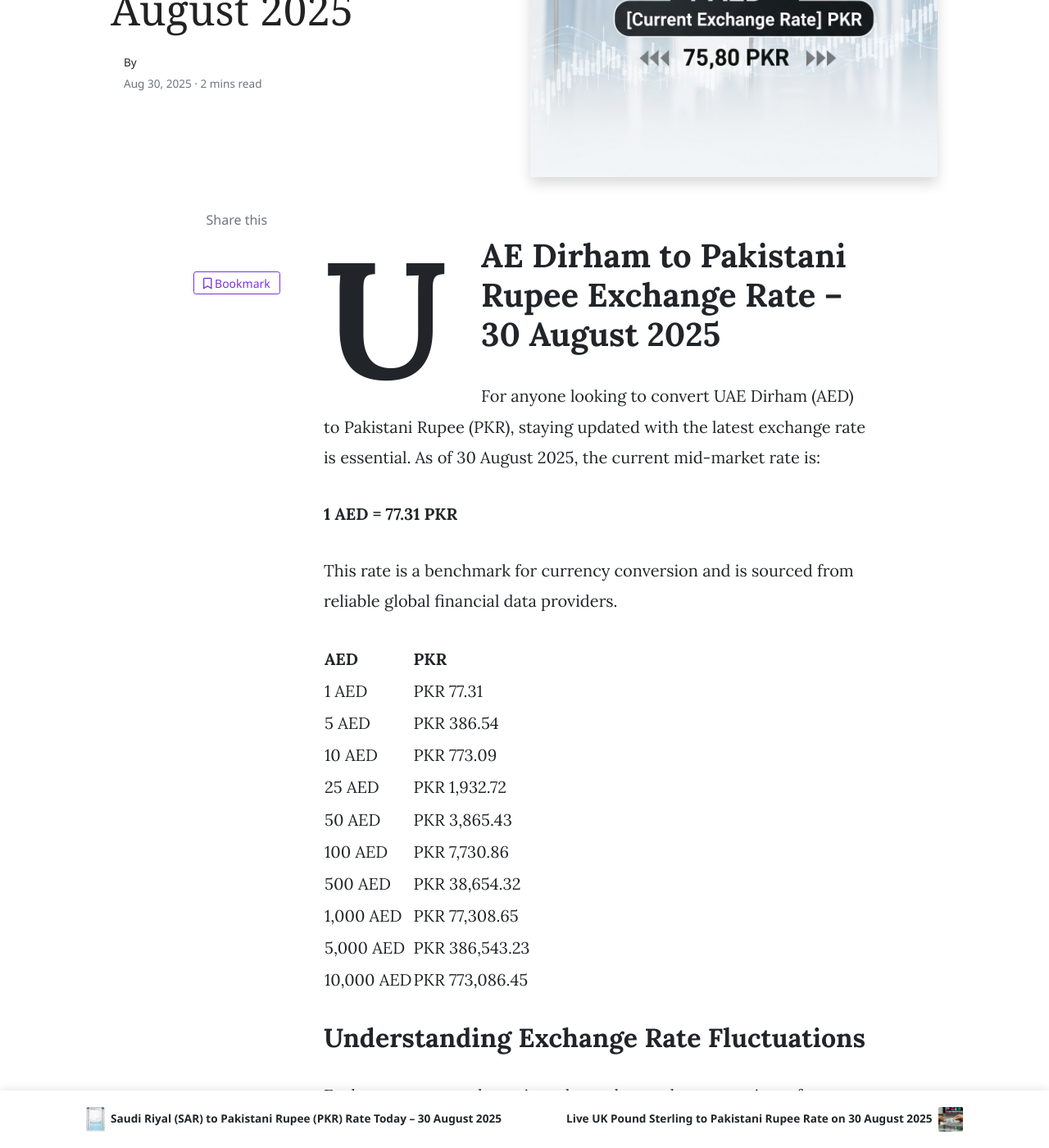
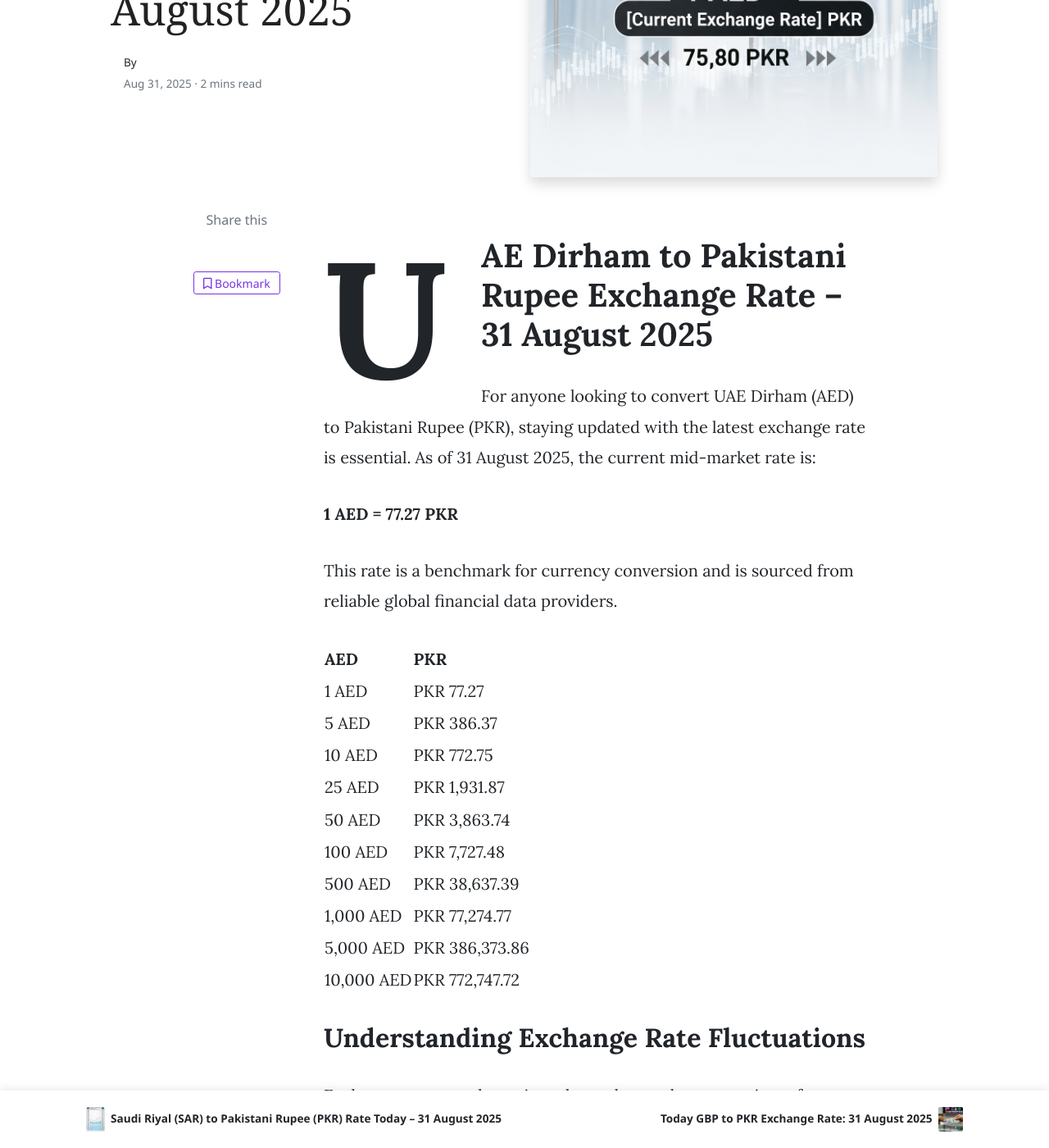
Before and after one commit to mlcom/mlcom.github.io, a Jekyll site: the page built from _posts/2025-08-31-today-uae-dirham-to-pkr-exchange-rate-august-2025-prices-updated-aed-to-pkr.md, in a window 1280 px wide and 1400 px high, scrolled down 870 px. Shown: the whole window at 82% size. Built offline with Jekyll 4.4.1, drawn with Linux system fonts in a browser that asks for light colours; nearby versions of some CDN libraries; comment, search, counter and statistics services are not loaded; some of the changed text lies outside the part shown.

Commit message:
Automated: Update currency rates and generate daily posts

```diff
--- a/_posts/2025-08-30-today-uae-dirham-to-pkr-exchange-rate-august-2025-prices-updated-aed-to-pkr.md
+++ b/_posts/2025-08-31-today-uae-dirham-to-pkr-exchange-rate-august-2025-prices-updated-aed-to-pkr.md
@@ -1,32 +1,32 @@
 ---
 layout: post
-title:  'Today AED to PKR Exchange Rate: 30 August 2025'
+title:  'Today AED to PKR Exchange Rate: 31 August 2025'
 author: jane
 categories: [ aed-to-pkr ]
 image: assets/images/aed-to-pkr-rate-today.jpg
 tags: ['AED to PKR', 'UAE Dirham to Pakistani Rupee', 'dubai dirham to pkr', 'dirham rate in pakistan today', 'uae exchange rate pakistan']
 ---
 
-# UAE Dirham to Pakistani Rupee Exchange Rate – 30 August 2025
+# UAE Dirham to Pakistani Rupee Exchange Rate – 31 August 2025
 
-For anyone looking to convert UAE Dirham (AED) to Pakistani Rupee (PKR), staying updated with the latest exchange rate is essential. As of 30 August 2025, the current mid-market rate is:
+For anyone looking to convert UAE Dirham (AED) to Pakistani Rupee (PKR), staying updated with the latest exchange rate is essential. As of 31 August 2025, the current mid-market rate is:
 
-**1 AED = 77.31 PKR**
+**1 AED = 77.27 PKR**
 
 This rate is a benchmark for currency conversion and is sourced from reliable global financial data providers.
 
 | AED | PKR |
 | --- | --- |
-| 1 AED | PKR 77.31 |
-| 5 AED | PKR 386.54 |
-| 10 AED | PKR 773.09 |
-| 25 AED | PKR 1,932.72 |
-| 50 AED | PKR 3,865.43 |
-| 100 AED | PKR 7,730.86 |
-| 500 AED | PKR 38,654.32 |
-| 1,000 AED | PKR 77,308.65 |
-| 5,000 AED | PKR 386,543.23 |
-| 10,000 AED | PKR 773,086.45 |
+| 1 AED | PKR 77.27 |
+| 5 AED | PKR 386.37 |
+| 10 AED | PKR 772.75 |
+| 25 AED | PKR 1,931.87 |
+| 50 AED | PKR 3,863.74 |
+| 100 AED | PKR 7,727.48 |
+| 500 AED | PKR 38,637.39 |
+| 1,000 AED | PKR 77,274.77 |
+| 5,000 AED | PKR 386,373.86 |
+| 10,000 AED | PKR 772,747.72 |
 
 
 ## Understanding Exchange Rate Fluctuations
@@ -45,7 +45,7 @@
 
 ### How much is 500 AED in Pakistani Rupees today?
 
-As per today's mid-market rates, 500 UAE Dirhams would convert to **77,308.65** Pakistani Rupees. Remember to check with your money transfer operator for their final rate.
+As per today's mid-market rates, 500 UAE Dirhams would convert to **77,274.77** Pakistani Rupees. Remember to check with your money transfer operator for their final rate.
 
 
 
--- a/_posts/2025-08-30-today-uk-pound-sterling-to-pkr-exchange-rate-august-2025-prices-updated-gbp-to-pkr.md
+++ b/_posts/2025-08-31-today-uk-pound-sterling-to-pkr-exchange-rate-august-2025-prices-updated-gbp-to-pkr.md
@@ -1,32 +1,32 @@
 ---
 layout: post
-title:  'Live UK Pound Sterling to Pakistani Rupee Rate on 30 August 2025'
+title:  'Today GBP to PKR Exchange Rate: 31 August 2025'
 author: john
 categories: [ gbp-to-pkr ]
 image: assets/images/usd-to-pkr-rate-today.jpg
 tags: ['GBP to PKR', 'UK Pound to Pakistani Rupee', 'pound rate in pakistan', 'great britain pound to pkr', 'uk to pakistan money transfer']
 ---
 
-# UK Pound Sterling to Pakistani Rupee Exchange Rate – 30 August 2025
+# UK Pound Sterling to Pakistani Rupee Exchange Rate – 31 August 2025
 
-For anyone looking to convert UK Pound Sterling (GBP) to Pakistani Rupee (PKR), staying updated with the latest exchange rate is essential. As of 30 August 2025, the current mid-market rate is:
+For anyone looking to convert UK Pound Sterling (GBP) to Pakistani Rupee (PKR), staying updated with the latest exchange rate is essential. As of 31 August 2025, the current mid-market rate is:
 
-**1 GBP = 383.20 PKR**
+**1 GBP = 383.04 PKR**
 
 This rate is a benchmark for currency conversion and is sourced from reliable global financial data providers.
 
 | GBP | PKR |
 | --- | --- |
-| 1 GBP | PKR 383.20 |
-| 5 GBP | PKR 1,916.02 |
-| 10 GBP | PKR 3,832.04 |
-| 25 GBP | PKR 9,580.11 |
-| 50 GBP | PKR 19,160.21 |
-| 100 GBP | PKR 38,320.42 |
-| 500 GBP | PKR 191,602.11 |
-| 1,000 GBP | PKR 383,204.21 |
-| 5,000 GBP | PKR 1,916,021.06 |
-| 10,000 GBP | PKR 3,832,042.11 |
+| 1 GBP | PKR 383.04 |
+| 5 GBP | PKR 1,915.18 |
+| 10 GBP | PKR 3,830.36 |
+| 25 GBP | PKR 9,575.91 |
+| 50 GBP | PKR 19,151.82 |
+| 100 GBP | PKR 38,303.63 |
+| 500 GBP | PKR 191,518.15 |
+| 1,000 GBP | PKR 383,036.31 |
+| 5,000 GBP | PKR 1,915,181.54 |
+| 10,000 GBP | PKR 3,830,363.07 |
 
 
 ## Understanding Exchange Rate Fluctuations
@@ -45,7 +45,7 @@
 
 ### How much is 100 Pounds in Pakistani Rupees?
 
-Based on the live mid-market rate, 100 UK Pound Sterling equals **383,204.21** Pakistani Rupees. The final amount may vary based on the service provider's rate and fees.
+Based on the live mid-market rate, 100 UK Pound Sterling equals **383,036.31** Pakistani Rupees. The final amount may vary based on the service provider's rate and fees.
 
 
 
```
Also changed, not shown: _data/rates.yml (+127 -127 lines), _posts/2025-08-31-today-saudi-riyal-to-pkr-exchange-rate-august-2025-prices-updated-sar-to-pkr.md (renamed from _posts/2025-08-30-today-saudi-riyal-to-pkr-exchange-rate-august-2025-prices-updated-sar-to-pkr.md, +15 -15 lines), _posts/2025-08-31-today-us-dollar-to-pkr-exchange-rate-august-2025-prices-updated-usd-to-pkr.md (renamed from _posts/2025-08-30-today-us-dollar-to-pkr-exchange-rate-august-2025-prices-updated-usd-to-pkr.md, +15 -15 lines).
